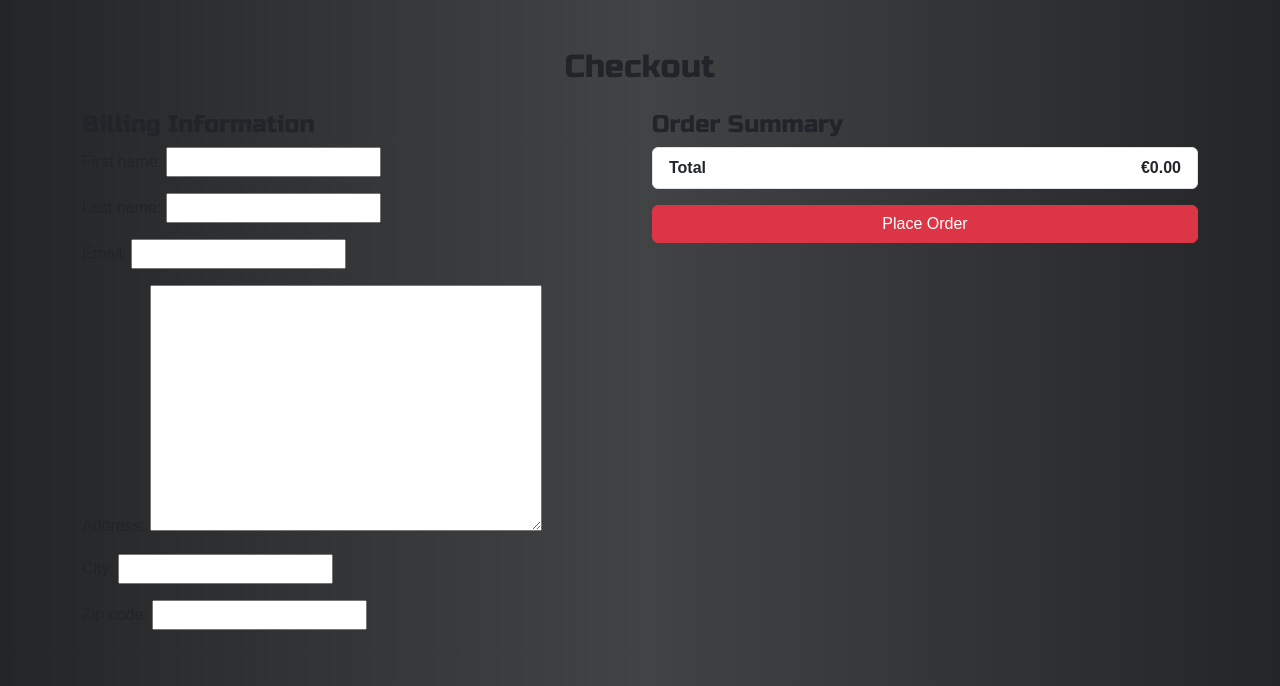
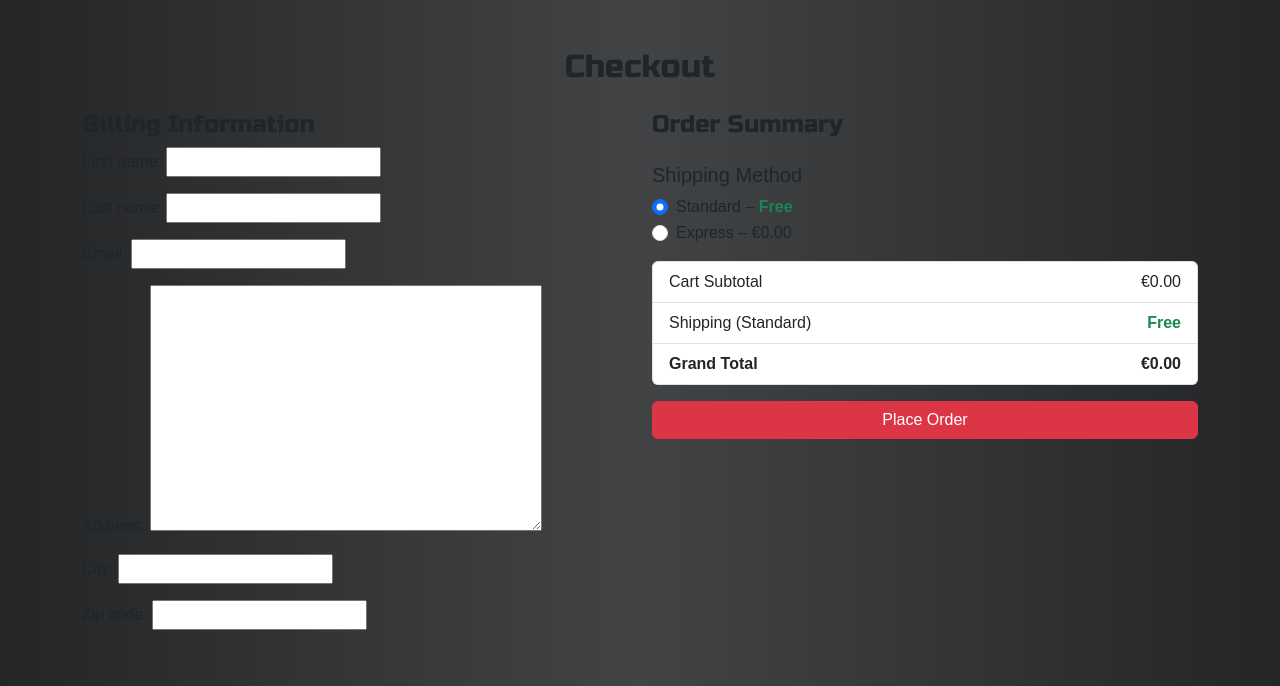
Before and after one commit to 1nsomn1aa/Stickered-V2, a Django app: page /products/checkout/ in a window 1280 px wide. Shown: the part 113-799 px from the top of the page. Run offline with Django 5.2, Linux system fonts and the light colour scheme; parts of the project's set-up code (start-up, migrations or seed data) failed here and were passed over; some libraries are stand-ins or nearby versions; some web fonts are replaced.

Commit message:
Add shipping model to calculate costs based on product categories and delivery method

```diff
--- a/shop/cart.py
+++ b/shop/cart.py
@@ -1,3 +1,4 @@
+from decimal import Decimal
 from django.conf import settings
 from shop.models import Product, SizeOption
 
@@ -34,19 +35,41 @@ class Cart:
         self.save()
 
     def __iter__(self):
-        product_ids = [int(key.split(":")[0]) for key in self.cart.keys()]
-        size_ids = [int(item['size_id']) for item in self.cart.values()]
-        products = Product.objects.filter(id__in=product_ids)
-        sizes = SizeOption.objects.filter(id__in=size_ids)
-        size_map = {s.id: s for s in sizes}
-        product_map = {p.id: p for p in products}
+        product_ids = []
+        size_ids = []
+        for key in self.cart.keys():
+            try:
+                pid, sid = map(int, key.split(":"))
+                product_ids.append(pid)
+                size_ids.append(sid)
+            except ValueError:
+                continue
 
-        for key, item in self.cart.items():
-            product_id, size_id = map(int, key.split(":"))
-            item['product'] = product_map[product_id]
-            item['size'] = size_map[size_id]
-            item['total_price'] = item['size'].price * item['quantity']
-            yield item
+        product_map = {p.id: p for p in Product.objects.filter(id__in=product_ids)}
+        size_map = {s.id: s for s in SizeOption.objects.filter(id__in=size_ids)}
+
+        modified = False
+
+        for key in list(self.cart.keys()):
+            try:
+                product_id, size_id = map(int, key.split(":"))
+                raw = self.cart[key]
+                prod = product_map[product_id]
+                siz = size_map[size_id]
+
+                yield {
+                    "product": prod,
+                    "size": siz,
+                    "quantity": raw["quantity"],
+                    "total_price": siz.price * raw["quantity"],
+                }
+
+            except (KeyError, ValueError):
+                self.cart.pop(key, None)
+                modified = True
+
+        if modified:
+            self.save()
 
     def get_total_price(self):
-        return sum(item['size'].price * item['quantity'] for item in self.cart.values())
+        return sum(item['total_price'] for item in self)
--- /dev/null
+++ b/shop/context_processors.py
@@ -0,0 +1,8 @@
+from .cart import Cart
+
+
+def cart_totals(request):
+    cart = Cart(request)
+    return {
+        'cart_total': cart.get_total_price(),
+    }
--- a/shop/models.py
+++ b/shop/models.py
@@ -49,13 +49,31 @@ class SizeOption(models.Model):
 
 
 class Order(models.Model):
+    SHIPPING_CHOICES = [
+        ('standard', 'Standard'),
+        ('express', 'Express'),
+    ]
+
     first_name = models.CharField(max_length=100)
     last_name = models.CharField(max_length=100)
     email = models.EmailField()
     address = models.TextField()
     city = models.CharField(max_length=100)
     zip_code = models.CharField(max_length=20)
+
+    shipping_method = models.CharField(
+        max_length=10, choices=SHIPPING_CHOICES, default='standard'
+    )
+    shipping_cost = models.DecimalField(
+        max_digits=6, decimal_places=2, default=0.00
+    )
+
     created_at = models.DateTimeField(auto_now_add=True)
+
+    def total_amount(self):
+        items_total = sum(i.get_total_price() for i in self.items.all())
+        return items_total + self.shipping_cost
+    total_amount.short_description = "Total (€)"
 
     def __str__(self):
         return f"Order #{self.pk} by {self.first_name} {self.last_name}"
--- /dev/null
+++ b/shop/shipping.py
@@ -0,0 +1,33 @@
+from decimal import Decimal
+
+
+STANDARD_RATES = {
+    'Stickers': Decimal("3.50"),
+    'License Plates': Decimal("5.00"),
+    'Banners': Decimal("6.50"),
+}
+
+EXPRESS_RATES = {
+    'Stickers': Decimal("7.50"),
+    'License Plates': Decimal("10.00"),
+    'Banners': Decimal("12.50"),
+}
+
+FREE_SHIPPING_THRESHOLD = Decimal("50.00")
+
+
+def calculate_shipping(cart, method='standard'):
+    categories = set()
+    subtotal = Decimal("0.00")
+
+    for item in cart:
+        categories.add(item['product'].category.name)
+        subtotal += item['total_price']
+
+    if method == 'standard' and subtotal >= FREE_SHIPPING_THRESHOLD:
+        return Decimal("0.00")
+
+    rates = STANDARD_RATES if method == 'standard' else EXPRESS_RATES
+    selected_rates = [rates.get(category, Decimal("0.00")) for category in categories]
+
+    return max(selected_rates) if selected_rates else Decimal("0.00")
--- a/shop/templates/shop/checkout.html
+++ b/shop/templates/shop/checkout.html
@@ -24,9 +24,57 @@
                                 <span>€{{ item.total_price|floatformat:2 }}</span>
                             </li>
                         {% endfor %}
+                    </ul>
+                    <h5 class="mt-3">Shipping Method</h5>
+                    <div class="form-check">
+                        <input class="form-check-input"
+                               type="radio"
+                               name="shipping_method"
+                               id="ship_standard"
+                               value="standard"
+                               data-cost="{{ shipping_standard }}"
+                               data-label="Standard"
+                               {% if shipping_method == 'standard' %}checked{% endif %}>
+                        <label class="form-check-label" for="ship_standard">
+                            Standard –
+                            {% if shipping_standard == 0 %}
+                                <strong class="text-success">Free</strong>
+                            {% else %}
+                                €{{ shipping_standard|floatformat:2 }}
+                            {% endif %}
+                        </label>
+                    </div>
+                    <div class="form-check">
+                        <input class="form-check-input"
+                               type="radio"
+                               name="shipping_method"
+                               id="ship_express"
+                               value="express"
+                               data-cost="{{ shipping_express }}"
+                               data-label="Express"
+                               {% if shipping_method == 'express' %}checked{% endif %}>
+                        <label class="form-check-label" for="ship_express">Express – €{{ shipping_express|floatformat:2 }}</label>
+                    </div>
+                    <ul class="list-group my-3">
                         <li class="list-group-item d-flex justify-content-between">
-                            <strong>Total</strong>
-                            <strong>€{{ cart.get_total_price|floatformat:2 }}</strong>
+                            <span>Cart Subtotal</span>
+                            <span>€{{ cart_subtotal|floatformat:2 }}</span>
+                        </li>
+                        <li class="list-group-item d-flex justify-content-between">
+                            <span>
+                                Shipping (<span id="shipLabel">{{ shipping_method|capfirst }}</span>)
+                            </span>
+                            <span id="shipCost">
+                                {% if shipping_cost == 0 %}
+                                    <strong class="text-success">Free</strong>
+                                {% else %}
+                                    €{{ shipping_cost|floatformat:2 }}
+                                {% endif %}
+                            </span>
+                        </li>
+                        <li class="list-group-item d-flex justify-content-between">
+                            <strong>Grand Total</strong>
+                            <strong id="grandTotal">€{{ grand_total|floatformat:2 }}</strong>
                         </li>
                     </ul>
                     <button type="submit" class="btn btn-danger w-100">Place Order</button>
@@ -34,4 +82,26 @@
             </div>
         </form>
     </div>
+    <script>
+        (function () {
+            const radios      = document.querySelectorAll('input[name="shipping_method"]');
+            const shipSpan    = document.getElementById('shipCost');
+            const labelSpan   = document.getElementById('shipLabel');
+            const totalSpan   = document.getElementById('grandTotal');
+            const subtotal    = parseFloat('{{ cart_subtotal }}');
+
+            function updateTotals() {
+                const cost  = parseFloat(this.dataset.cost);
+                const label = this.dataset.label;
+
+                labelSpan.textContent = label;
+
+                shipSpan.textContent = cost === 0 ? 'Free' : '€' + cost.toFixed(2);
+
+                totalSpan.textContent = '€' + (subtotal + cost).toFixed(2);
+            }
+
+            radios.forEach(r => r.addEventListener('change', updateTotals));
+        })();
+    </script>
 {% endblock %}
--- a/shop/views.py
+++ b/shop/views.py
@@ -4,6 +4,8 @@ from .forms import ProductForm, OrderForm
 from .cart import Cart
 from django.http import HttpResponseBadRequest
 from django.views.decorators.http import require_POST
+from .shipping import calculate_shipping
+
 
 
 def product_list(request):
@@ -155,11 +157,17 @@ def update_cart_quantity(request, product_id, size_id):
 
 def checkout(request):
     cart = Cart(request)
+    cart_subtotal = cart.get_total_price()
 
     if request.method == 'POST':
         form = OrderForm(request.POST)
+        shipping_method = request.POST.get('shipping_method', 'standard')
+        shipping_cost = calculate_shipping(cart, method=shipping_method)
+        grand_total = cart_subtotal + shipping_cost
+
         if form.is_valid():
             order = form.save()
+
             for item in cart:
                 OrderItem.objects.create(
                     order=order,
@@ -168,12 +176,33 @@ def checkout(request):
                     price=item['size'].price,
                     quantity=item['quantity']
                 )
+
+            order = form.save(commit=False)
+            order.shipping_method = shipping_method
+            order.shipping_cost = shipping_cost
+            order.save()
+
             cart.clear()
             return redirect('order_confirmation')
     else:
         form = OrderForm()
+        shipping_method = 'standard'
+        shipping_cost = calculate_shipping(cart, 'standard')
+        grand_total = cart_subtotal + shipping_cost
 
-    return render(request, 'shop/checkout.html', {'form': form, 'cart': cart})
+    shipping_standard = calculate_shipping(cart, 'standard')
+    shipping_express = calculate_shipping(cart, 'express')
+
+    return render(request, 'shop/checkout.html', {
+        'form': form,
+        'cart': cart,
+        'cart_subtotal': cart_subtotal,
+        'shipping_standard': shipping_standard,
+        'shipping_express': shipping_express,
+        'shipping_method': shipping_method,
+        'shipping_cost': shipping_cost,
+        'grand_total': grand_total,
+    })
 
 
 def order_confirmation(request):
--- a/stickered/settings.py
+++ b/stickered/settings.py
@@ -69,6 +69,7 @@ TEMPLATES = [
             'context_processors': [
                 'django.template.context_processors.debug',
                 'django.template.context_processors.request',
+                'shop.context_processors.cart_totals',
                 'django.contrib.auth.context_processors.auth',
                 'django.contrib.messages.context_processors.messages',
             ],
--- a/templates/base.html
+++ b/templates/base.html
@@ -43,13 +43,7 @@
                     <div class="text-center">
                         <a href="#" class="text-white text-decoration-none">
                             <i class="fa-solid fa-cart-shopping fa-lg"></i>
-                            <small class="d-block">
-                                {% if cart_total %}
-                                    €{{ cart_total|floatformat:2 }}
-                                {% else %}
-                                    €0.00
-                                {% endif %}
-                            </small>
+                            <small class="d-block">€{{ cart_total|default:"0.00"|floatformat:2 }}</small>
                         </a>
                     </div>
                     <div>
```
Also changed, not shown: shop/admin.py (+10 -2 lines), shop/migrations/0012_order_shipping_cost_order_shipping_method.py (added).
